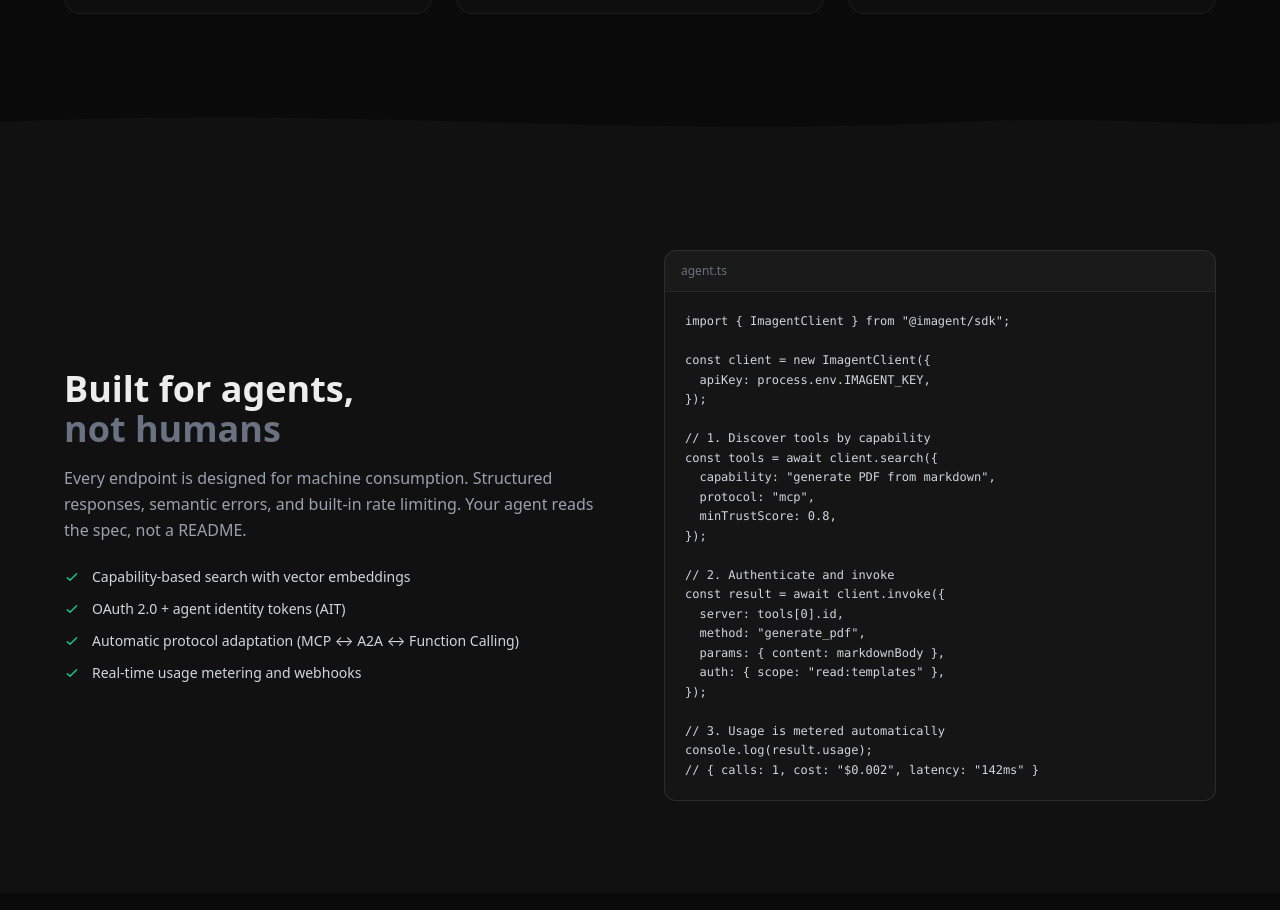
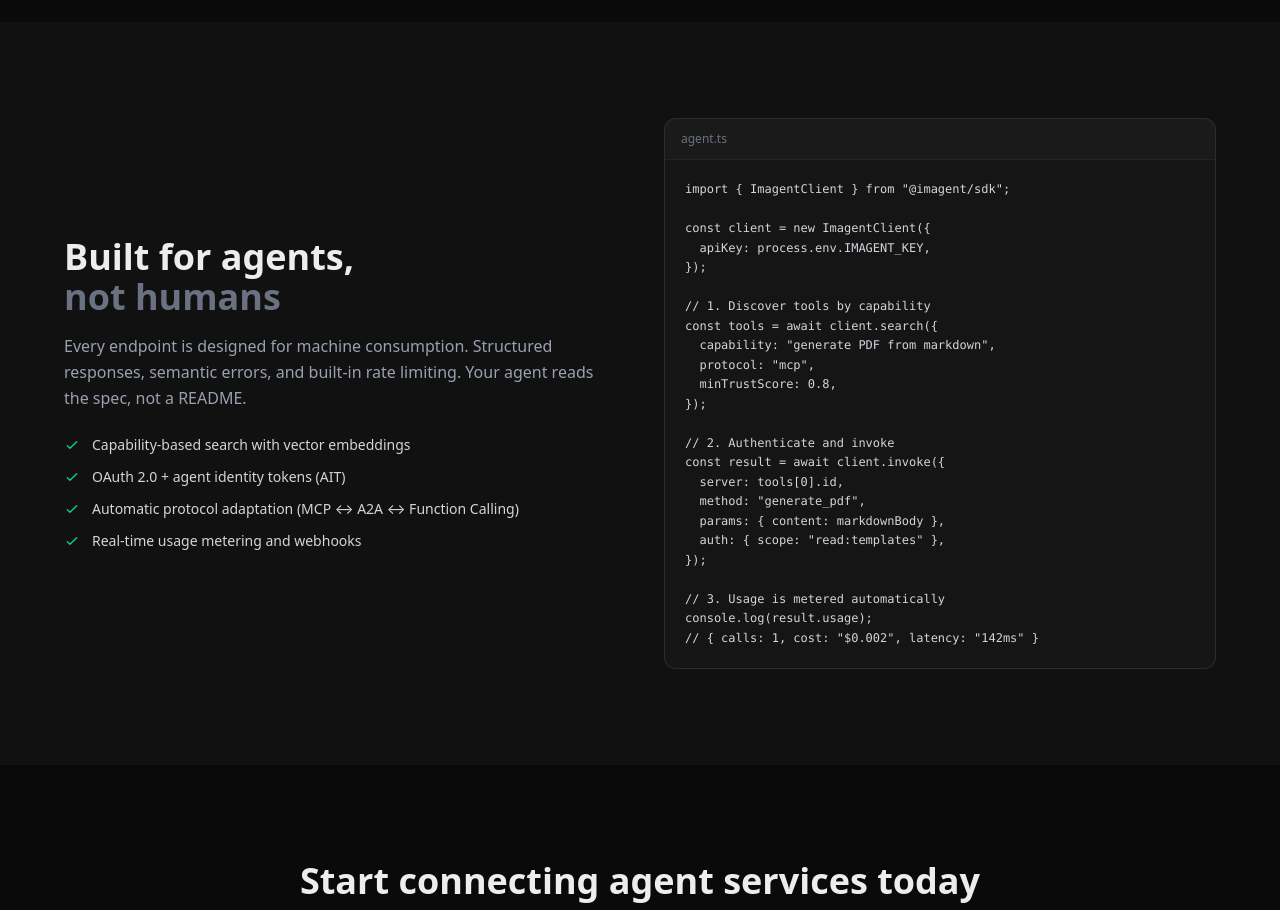
Before and after one commit to Agent1019/imagent, a Next.js app in the folder apps/web/: page / in a window 1280 px wide. Shown: the part 1887-2797 px from the top of the page. Built offline with nearby package versions, Linux system fonts and the light colour scheme.

Commit message:
Remove SVG wave transitions

```diff
--- a/apps/web/app/page.tsx
+++ b/apps/web/app/page.tsx
@@ -249,12 +249,6 @@ export default async function Home() {
         </div>
       </section>
 
-      {/* Wave transition */}
-      <div className="relative -mt-1">
-        <svg viewBox="0 0 1440 60" fill="none" xmlns="http://www.w3.org/2000/svg" className="w-full h-8 md:h-12" preserveAspectRatio="none">
-          <path d="M0 60V20C240 0 480 0 720 20C960 40 1200 40 1440 20V60H0Z" fill="#111111"/>
-        </svg>
-      </div>
 
       {/* MCP Ecosystem + Stats */}
       <section className="py-16 md:py-24 px-4 md:px-6 bg-[#111111]">
@@ -327,12 +321,6 @@ export default async function Home() {
         </div>
       </section>
 
-      {/* Wave transition */}
-      <div className="relative -mt-1 bg-[#111111]">
-        <svg viewBox="0 0 1440 60" fill="none" xmlns="http://www.w3.org/2000/svg" className="w-full h-8 md:h-12" preserveAspectRatio="none">
-          <path d="M0 0V40C240 60 480 60 720 40C960 20 1200 20 1440 40V0H0Z" fill="#0a0a0a"/>
-        </svg>
-      </div>
 
       {/* Three Pillars */}
       <section className="py-16 md:py-24 px-4 md:px-6">
@@ -393,12 +381,6 @@ export default async function Home() {
         </div>
       </section>
 
-      {/* Wave transition */}
-      <div className="relative -mt-1">
-        <svg viewBox="0 0 1440 60" fill="none" xmlns="http://www.w3.org/2000/svg" className="w-full h-8 md:h-12" preserveAspectRatio="none">
-          <path d="M0 60V20C360 0 720 40 1080 20C1260 10 1380 30 1440 20V60H0Z" fill="#111111"/>
-        </svg>
-      </div>
 
       {/* API Section */}
       <section className="py-16 md:py-24 px-4 md:px-6 bg-[#111111]">
@@ -458,12 +440,6 @@ console.log(result.usage);
         </div>
       </section>
 
-      {/* Wave transition */}
-      <div className="relative -mt-1 bg-[#111111]">
-        <svg viewBox="0 0 1440 60" fill="none" xmlns="http://www.w3.org/2000/svg" className="w-full h-8 md:h-12" preserveAspectRatio="none">
-          <path d="M0 0V40C360 60 720 20 1080 40C1260 50 1380 30 1440 40V0H0Z" fill="#0a0a0a"/>
-        </svg>
-      </div>
 
       {/* Community + CTA */}
       <section className="py-16 md:py-24 px-4 md:px-6">
```
